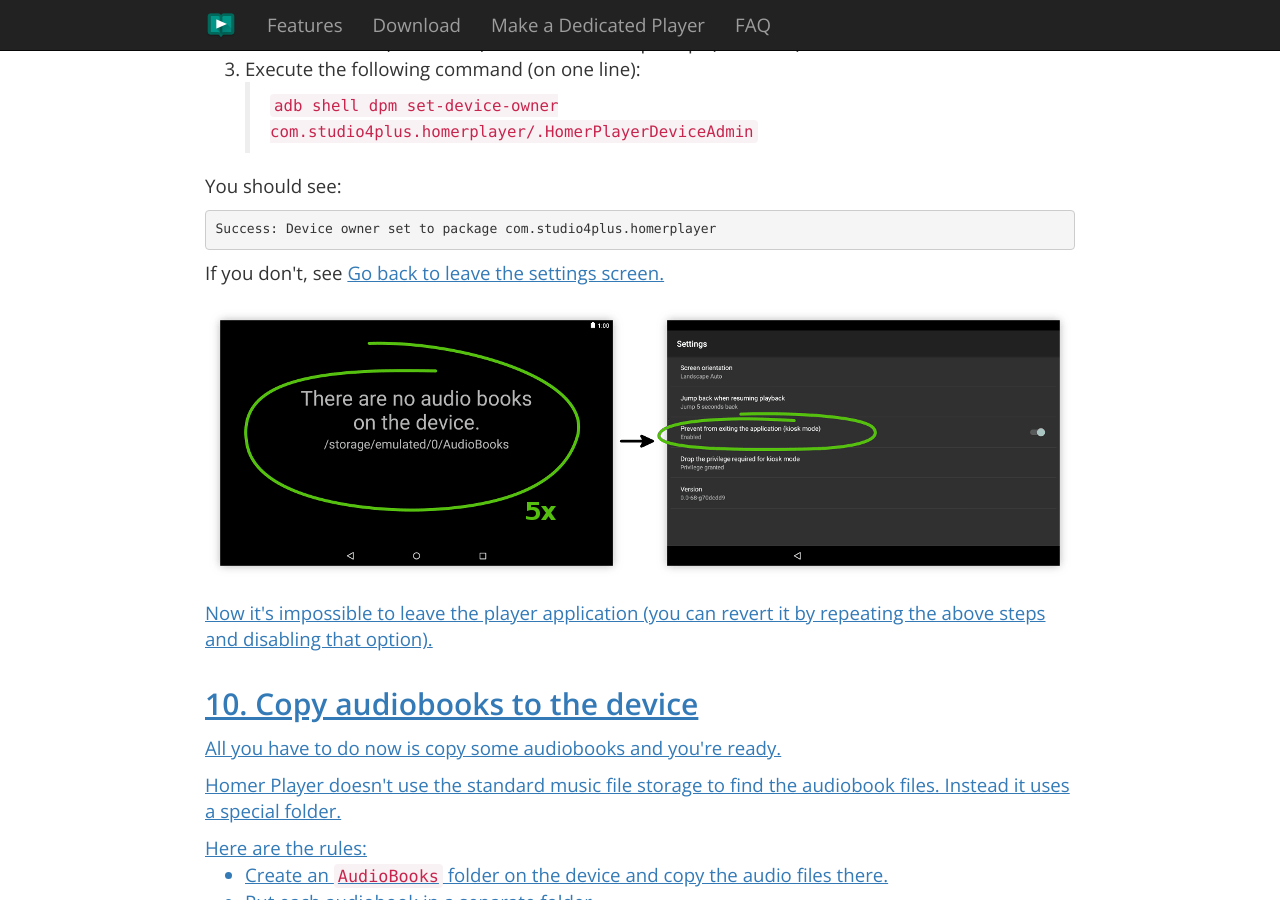
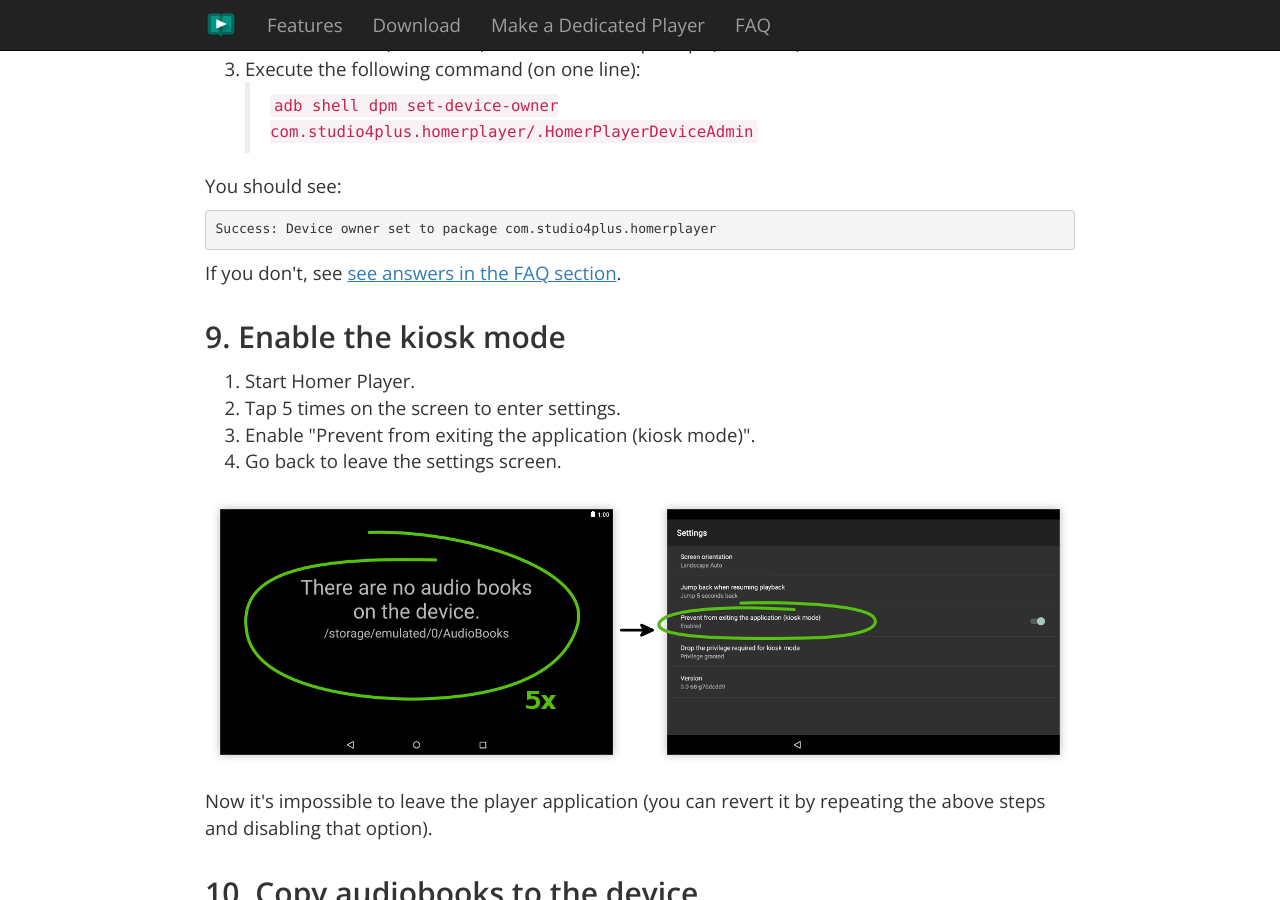
Before and after one commit to msimonides/homerplayer, a Jekyll site: the page built from install-dedicated-steps.html, in a window 1280 px wide and 900 px high, scrolled down 5384 px. Built offline with Jekyll 4.4.1, drawn with Linux system fonts in a browser that asks for light colours; nearby versions of some CDN libraries; comment, search, counter and statistics services are not loaded.

Commit message:
Fix a FAQ link in step 8.

```diff
--- a/install-dedicated-steps.html
+++ b/install-dedicated-steps.html
@@ -159,7 +159,7 @@
 Success: Device owner set to package com.studio4plus.homerplayer
 </pre>
 If you don't, see <a href="faq.html#installation-on-a-dedicated-device"
-onclick="gaLinkClick('faq-adb-help');>see answers in the FAQ section</a>.
+onclick="gaLinkClick('faq-adb-help');">see answers in the FAQ section</a>.
 </p>
 
 
```
